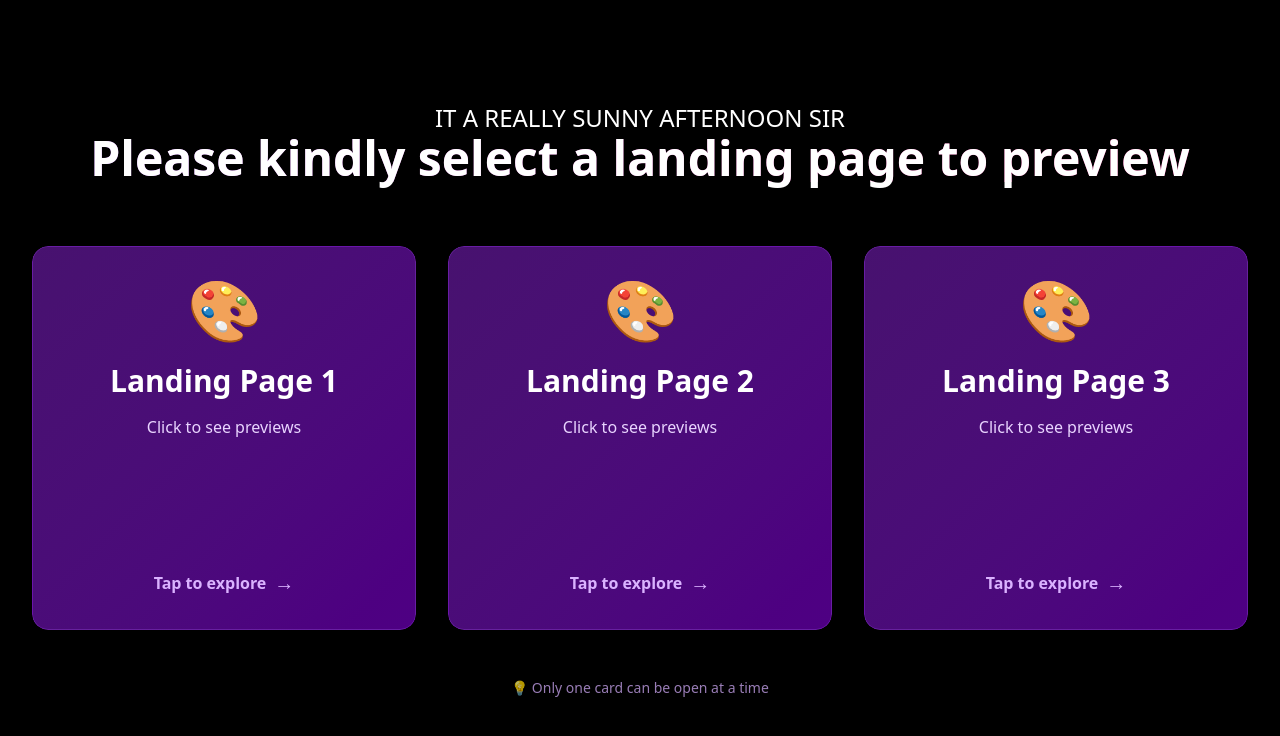
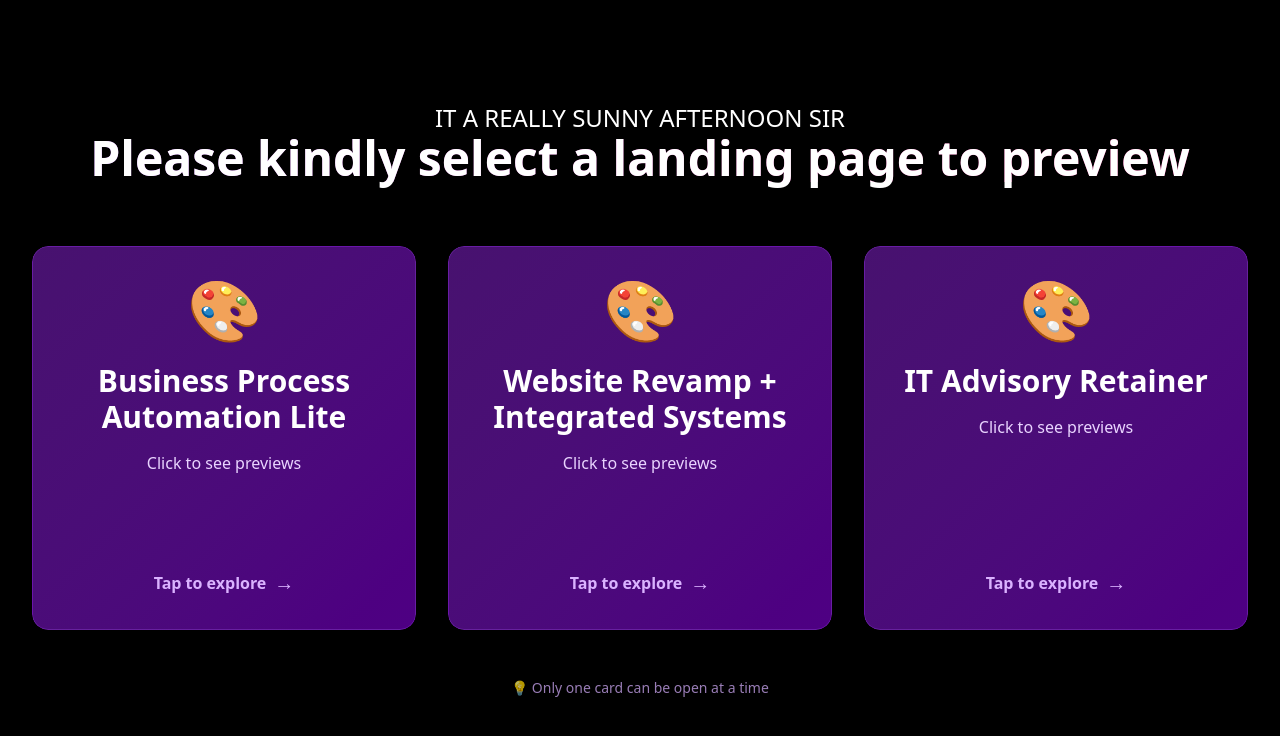
Before and after one commit to Code-X65/LandingPage, a React app: page /LandingPage/ in a window 1280 px wide. Shown: the top 736 px of the page. Built offline with nearby package versions, Linux system fonts and the light colour scheme; the HTML template or start-up script is replaced by a standard one.

Commit message:
Preview 1 and 2 complete

```diff
--- a/src/Pages/Homepage.jsx
+++ b/src/Pages/Homepage.jsx
@@ -6,7 +6,7 @@ const Homepage = () => {
 
   const cards = [
     {
-      title: 'Landing Page 1',
+      title: 'Business Process Automation Lite',
       previews: [
         { id: 1, name: 'Preview 1', route: '/landing1/preview1' },
         { id: 2, name: 'Preview 2', route: '/landing1/preview2' },
@@ -14,7 +14,7 @@ const Homepage = () => {
       ]
     },
     {
-      title: 'Landing Page 2',
+      title: 'Website Revamp + Integrated Systems',
       previews: [
         { id: 1, name: 'Preview 1', route: '/landing2/preview1' },
         { id: 2, name: 'Preview 2', route: '/landing2/preview2' },
@@ -22,7 +22,7 @@ const Homepage = () => {
       ]
     },
     {
-      title: 'Landing Page 3',
+      title: 'IT Advisory Retainer',
       previews: [
         { id: 1, name: 'Preview 1', route: '/landing3/preview1' },
         { id: 2, name: 'Preview 2', route: '/landing3/preview2' },
--- a/src/Pages/LandnigPage6.jsx
+++ b/src/Pages/LandnigPage6.jsx
@@ -1,6 +1,6 @@
 import React, { useState, useEffect } from 'react';
 import { Clock, Zap, Target, DollarSign, ArrowRight, Star, AlertTriangle, MessageSquare, Briefcase, Users, CheckCircle, Send, MessageCircle } from 'lucide-react';
-
+import Santa_cap from '../assets/santa_logo.png'
 // Define the primary color palette and custom animation for the digital/tech aesthetic
 const primaryColor = 'text-purple-400';
 const primaryBg = 'bg-purple-600';
@@ -170,9 +170,9 @@ const LandingPage6 = () => {
             <span className={`digital-glow-text ${primaryColor}`}>
               <span className="relative inline-block">
                 <img
-                  src="https://www.svgrepo.com/show/404564/santa-hat.svg"
+                  src={Santa_cap}
                   alt="Santa Hat"
-                  className="absolute -top-1 -left-1 sm:-top-2 sm:-left-2 w-3 h-3 sm:w-4 sm:h-4 md:w-5 md:h-5 transform -rotate-12"
+                  className="absolute -top-1 -left-0.2 sm:-top-2 sm:left-1 w-5 h-5 sm:w-4 sm:h-4 md:w-8 md:h-8 transform -rotate-12"
                 />
                 A
               </span>
```
Also changed, not shown: src/assets/santa_logo.png (added).
